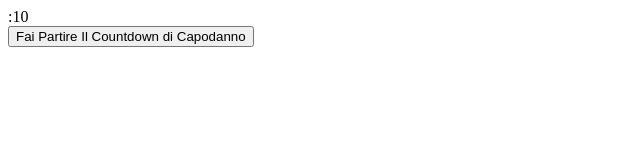
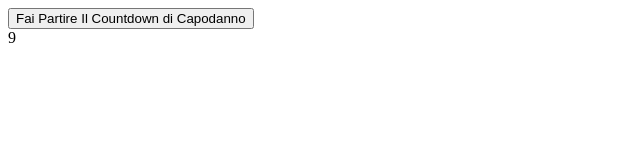
Before and after one commit to SimoneBonvecchio84/js-countdown, a plain HTML site: page index.html in a window 1280 px wide. Both pictures are taken after a click on the button "Fai Partire Il Countdown di Capodanno". Shown: the whole page, without its empty margins (0-640 px from the left). Drawn offline with Linux system fonts and the light colour scheme.

Commit message:
Feat: section logich to script

```diff
--- a/index.html
+++ b/index.html
@@ -11,14 +11,15 @@
 <body>
 
     <div class="wrapper">
-
-        <div id="conatiner">
-            <span id="secondCd">:10</span>
-        </div>
-
         <div>
             <button id="btnCd">Fai Partire Il Countdown di Capodanno</button>
         </div>
+
+        <div id="conatiner">
+            <span id="secondCd"></span>
+            <span id="happyNewYear"></span>
+        </div>
+
     </div>
 
     <script src="./js/script.js"></script>
--- a/js/script.js
+++ b/js/script.js
@@ -1,21 +1,26 @@
 //INPUT
+// ottengo l'elemento HTML con id "secondCountDown"
+const counterSc = document.getElementById("secondCd");
+const happyYear = document.getElementById("happyNewYear");
+
 // definisco la variabile conteggio
 let countD = 0;
-// ottengo l'elemento HTML con id "secondCountDown"
-const counterSc = document.getElementById("secondCd");
-// Aggiorno il contenute dell elemento HTML con il contenuto di countD
 
-
-
-
+// eve
 const btnCd = document.getElementById("btnCd").addEventListener("click", function(){
     countD = 10;
 
 const clock = setInterval(function(){
-   countD --;
-   if(countD === 0) {
+   // Aggiorno il contenute dell elemento HTML con il contenuto di countD
+   counterSc.innerHTML = countD --;
+   // condizione se variabile conteggio è uguale a -1 applica clearInver
+   // bloccherà setInterval
+   if(countD === -1) {
+    let countentMess = "Buon Anno!";
+    happyYear.innerHTML = countentMess;
     clearInterval(clock)
-    console.log("buon Anno!")
+
+
    }
    console.log(countD)
 },1000);
```
